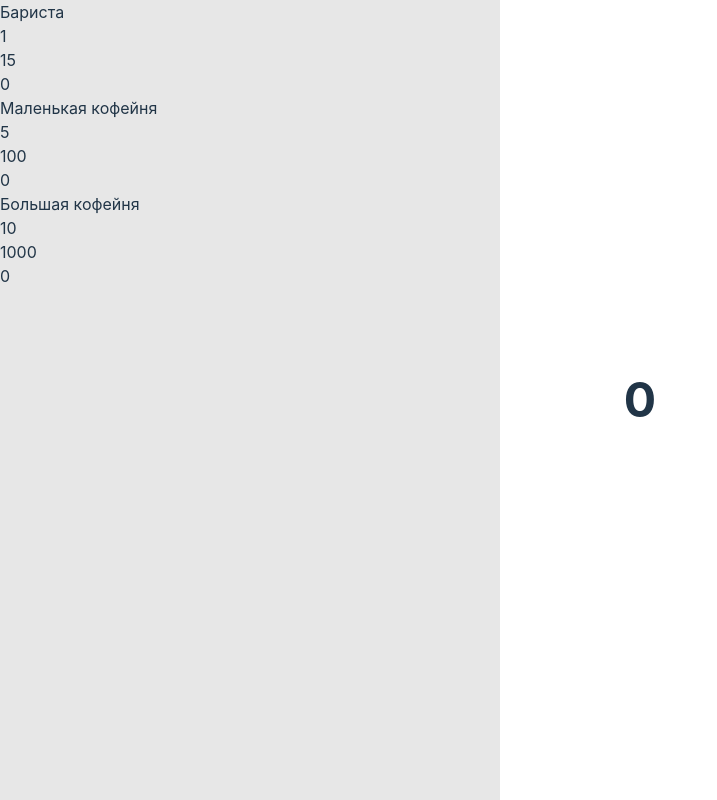
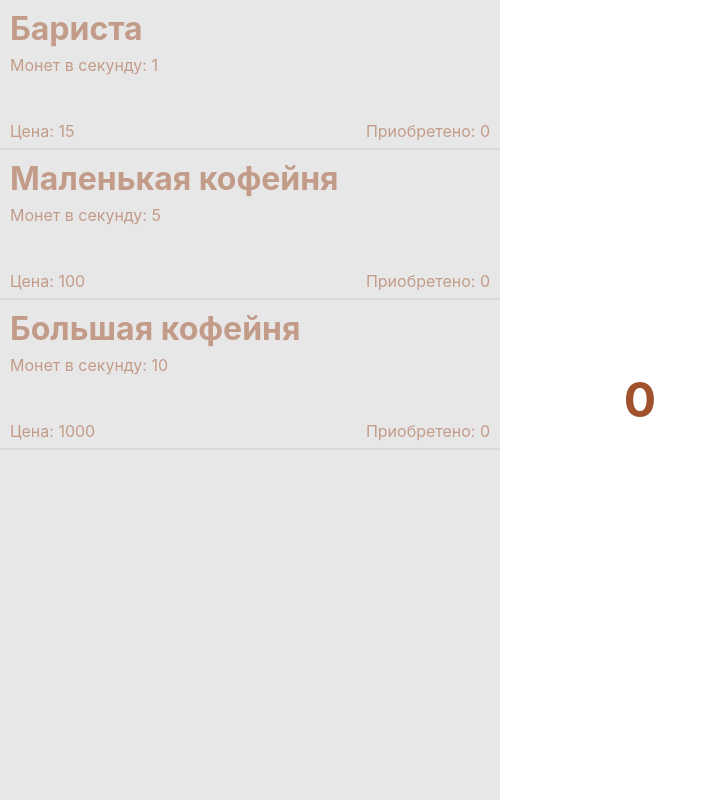
Before and after one commit to katozaaaa/clicker, a React (Vite) app: page / in a window 1280 px wide. Shown: the whole page, without its empty margins (0-717 px from the left). Built offline with nearby package versions, Linux system fonts and the light colour scheme.

Commit message:
Adding logic to reduce coins when buying

```diff
--- a/src/App.tsx
+++ b/src/App.tsx
@@ -41,6 +41,8 @@ export default function App() {
     return (
         <main>
             <Shop
+                coins={coins}
+                setCoins={setCoins}
                 manufacturers={manufacturers}
                 dispatchManufacturers={dispatchManufacturers}
                 manufacturersData={manufacturersData}
--- a/src/features/Shop/Manufacturers/Manufacturer.tsx
+++ /dev/null
@@ -1,30 +0,0 @@
-import { useState, useRef } from 'react';
-
-import classNames from 'classnames';
-import styles from '../Shop.module.scss';
-
-import type { ManufacturerProps } from './Manufacturers.d';
-
-export default function Manufacturer(props: ManufacturerProps) {
-    const {
-        id,
-        manufacturerData,
-        count,
-        handleClick
-    } = props;
-
-    const onClick = () => {
-        handleClick(id);
-    };
-
-    return (
-        <div
-            onClick={onClick}
-        >
-            <div>{manufacturerData.label}</div>
-            <div>{manufacturerData.coinsPerSecond}</div>
-            <div>{manufacturerData.price}</div>
-            <div>{count}</div>
-        </div>
-    );
-}
--- /dev/null
+++ b/src/features/Shop/Manufacturers/Manufacturer/Manufacturer.module.scss
@@ -0,0 +1,45 @@
+.Manufacturer {
+    display: flex;
+    justify-content: stretch;
+    align-items: stretch;
+    opacity: 0.5;
+
+    &--available {
+        opacity: 1;
+        cursor: pointer;
+    }
+
+    &__inner-wrapper {
+        position: relative;
+        display: flex;
+        flex-direction: column;
+        width: 100%;
+        padding: 5px 10px;
+        min-height: 150px;
+        border-bottom: 2px solid rgba(0, 0, 0, 0.123);
+    }
+
+    &__head {
+        display: flex;
+        flex-direction: column;
+    }
+
+    &__label {
+        font-size: 2em;
+        font-weight: 700;
+    }
+
+    &__coins-per-second {
+
+    }
+
+    &__price {
+        margin-top: auto;
+    }
+
+    &__count {
+        position: absolute;
+        bottom: 5px;
+        right: 10px;
+    }
+}
--- /dev/null
+++ b/src/features/Shop/Manufacturers/Manufacturer/Manufacturer.tsx
@@ -0,0 +1,49 @@
+import classNames from 'classnames';
+import styles from './Manufacturer.module.scss';
+
+import type { ManufacturerProps } from './Manufacturer.d';
+
+export default function Manufacturer(props: ManufacturerProps) {
+    const {
+        id,
+        manufacturerData,
+        count,
+        handleClick,
+        isAvailable,
+    } = props;
+
+    const onClick = () => {
+        if (isAvailable) {
+            handleClick(id);
+        }
+    };
+
+    return (
+        <div
+            onClick={onClick}
+            className={
+                classNames(
+                    styles.Manufacturer,
+                    isAvailable && styles['Manufacturer--available'],
+                )
+            }
+        >
+            <div className={classNames(styles['Manufacturer__inner-wrapper'])}>
+                <div className={classNames(styles['Manufacturer__head'])}>
+                    <div className={classNames(styles['Manufacturer__label'])}>
+                        {manufacturerData.label}
+                    </div>
+                    <div className={classNames(styles['Manufacturer__coins-per-second'])}>
+                        Монет в секунду: {manufacturerData.coinsPerSecond}
+                    </div>
+                </div>
+                <div className={classNames(styles['Manufacturer__price'])}>
+                    Цена: {manufacturerData.price}
+                </div>
+                <div className={classNames(styles['Manufacturer__count'])}>
+                    Приобретено: {count}
+                </div>
+            </div>
+        </div>
+    );
+}
--- /dev/null
+++ b/src/features/Shop/Manufacturers/Manufacturers.module.scss
@@ -0,0 +1,5 @@
+.Manufacturers {
+    display: flex;
+    flex-direction: column;
+    width: 100%;
+}
--- a/src/features/Shop/Manufacturers/Manufacturers.tsx
+++ b/src/features/Shop/Manufacturers/Manufacturers.tsx
@@ -1,5 +1,5 @@
 import classNames from 'classnames';
-import styles from '../Shop.module.scss';
+import styles from './Manufacturers.module.scss';
 
 import type {
     ManufacturersProps,
@@ -7,10 +7,12 @@ import type {
     ManufacturerData
 } from './Manufacturers.d';
 
-import Manufacturer from './Manufacturer';
+import Manufacturer from './Manufacturer/Manufacturer';
 
 export default function Manufacturers(props: ManufacturersProps) {
     const {
+        coins,
+        setCoins,
         manufacturers,
         dispatchManufacturers,
         manufacturersData
@@ -20,6 +22,8 @@ export default function Manufacturers(props: ManufacturersProps) {
         const isInManufacturers = manufacturers.some((manufacturer) => {
             return manufacturer.id === id;
         });
+
+        setCoins((coins: number) => coins - manufacturersData[id].price)
 
         dispatchManufacturers({
             type: isInManufacturers ? 'increased' : 'added',
@@ -40,6 +44,7 @@ export default function Manufacturers(props: ManufacturersProps) {
                     manufacturerData={manufacturerData}
                     count={count}
                     handleClick={handleClick}
+                    isAvailable={coins >= manufacturerData.price}
                 />
             );
         }
--- a/src/features/Shop/Shop.d.ts
+++ b/src/features/Shop/Shop.d.ts
@@ -5,6 +5,8 @@ import type {
 } from './Manufacturers/Manufacturers.d';
 
 export interface ShopProps {
+    readonly coins: number,
+    readonly setCoins: React.Dispatch<React.SetStateAction<number>>
     readonly manufacturers: Array<ManufacturerState>,
     readonly dispatchManufacturers: React.Dispatch<ManufacturersReduceAction>,
     readonly manufacturersData: ManufacturersData,
--- a/src/features/Shop/Shop.module.scss
+++ b/src/features/Shop/Shop.module.scss
@@ -1,5 +1,6 @@
 .Shop {
     position: absolute;
+    overflow-y: scroll;
     z-index: 10;
     top: 0;
     left: 0;
--- a/src/features/Shop/Shop.tsx
+++ b/src/features/Shop/Shop.tsx
@@ -7,6 +7,8 @@ import Manufacturers from './Manufacturers/Manufacturers';
 
 export default function Shop(props: ShopProps) {
     const {
+        coins,
+        setCoins,
         manufacturers,
         dispatchManufacturers,
         manufacturersData
@@ -15,6 +17,8 @@ export default function Shop(props: ShopProps) {
     return (
         <div className={classNames(styles.Shop)}>
             <Manufacturers
+                coins={coins}
+                setCoins={setCoins}
                 manufacturers={manufacturers}
                 dispatchManufacturers={dispatchManufacturers}
                 manufacturersData={manufacturersData}
--- a/src/index.scss
+++ b/src/index.scss
@@ -3,9 +3,9 @@
     line-height: 1.5;
     font-weight: 400;
 
-    color-scheme: light dark;
-    color: rgba(255, 255, 255, 0.87);
-    background-color: #242424;
+    color-scheme: light;
+    color: #46413c;
+    background-color: #FAEBD7;
 
     font-synthesis: none;
     text-rendering: optimizeLegibility;
@@ -13,7 +13,7 @@
     -moz-osx-font-smoothing: grayscale;
 
     @media (prefers-color-scheme: light) {
-        color: #213547;
+        color: #A0522D;
         background-color: #ffffff;
     }
 }
```
Also changed, not shown: src/features/Shop/Manufacturers/Manufacturer/Manufacturer.d.ts (added, +9 -0 lines), src/features/Shop/Manufacturers/Manufacturers.d.ts (+2 -7 lines).
